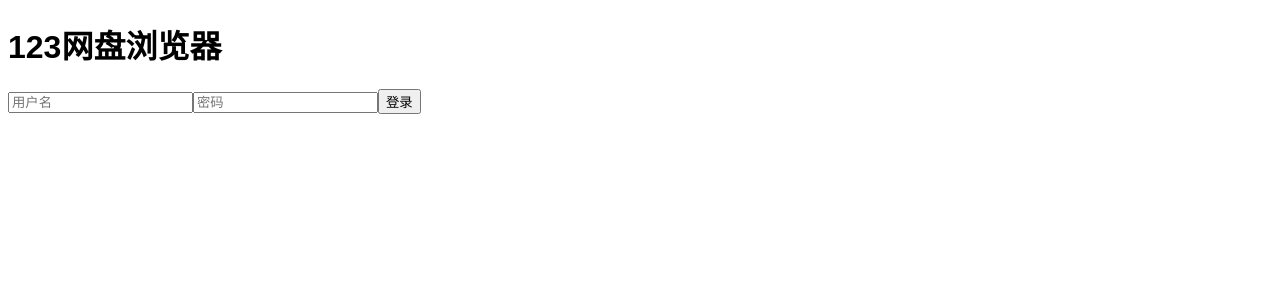
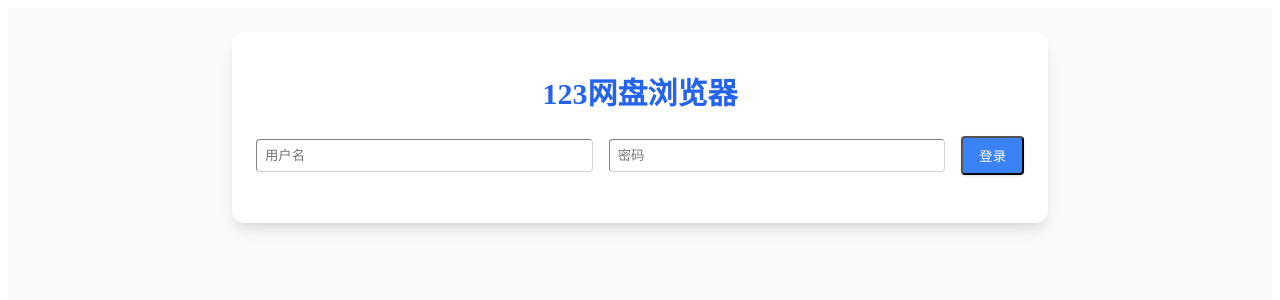
Before and after one commit to zhengweixin0101/123Pan-Web, a Vue app: page / in a window 1280 px wide. Shown: the top 300 px of the page. Built offline with nearby package versions, Linux system fonts and the light colour scheme.

Commit message:
优化样式

```diff
--- a/package.json
+++ b/package.json
@@ -8,6 +8,7 @@
         "serve": "vite preview"
     },
     "dependencies": {
+        "unocss": "^66.5.0",
         "vue": "^3.3.4"
     },
     "devDependencies": {
--- a/src/app.vue
+++ b/src/app.vue
@@ -1,37 +1,63 @@
 <template>
-  <div class="p-6">
-    <h1 class="text-2xl font-bold mb-4">123网盘浏览器</h1>
+  <div class="min-h-screen bg-gray-50 p-6">
+    <div class="max-w-3xl mx-auto bg-white shadow-lg rounded-xl p-6">
+      <h1 class="text-3xl font-bold mb-6 text-center text-blue-600">123网盘浏览器</h1>
 
-    <div v-if="!user" class="mb-4">
-      <input v-model="username" placeholder="用户名" class="border p-2 mr-2">
-      <input v-model="password" placeholder="密码" type="password" class="border p-2 mr-2">
-      <button @click="handleLogin" class="bg-blue-500 text-white px-4 py-2 rounded">登录</button>
+      <!-- 登录表单 -->
+      <div v-if="!user" class="flex flex-col sm:flex-row items-center justify-center gap-4 mb-6">
+        <input v-model="username"
+               placeholder="用户名"
+               class="border border-gray-300 p-2 rounded w-full sm:w-auto flex-1">
+        <input v-model="password"
+               placeholder="密码"
+               type="password"
+               class="border border-gray-300 p-2 rounded w-full sm:w-auto flex-1">
+        <button @click="handleLogin"
+                class="bg-blue-500 hover:bg-blue-600 text-white px-4 py-2 rounded shadow">
+          登录
+        </button>
       </div>
 
+      <!-- 文件浏览器 -->
       <div v-else>
-      <p class="mb-4">已登录用户：{{ user.username }}</p>
-      <button @click="logout" class="bg-red-500 text-white px-4 py-2 rounded mb-4">退出登录</button>
-      <div>
+        <div class="flex items-center justify-between mb-4">
+          <p class="text-gray-700">已登录：<span class="font-semibold">{{ user.username }}</span></p>
+          <button @click="logout"
+                  class="bg-red-500 hover:bg-red-600 text-white px-4 py-2 rounded shadow">
+            退出登录
+          </button>
+        </div>
+
+        <div class="border rounded-lg bg-gray-50 p-4 max-h-[70vh] overflow-y-auto">
           <ul>
             <li v-for="file in files" :key="file.FileId" class="mb-1">
-            <span v-if="file.Type === 1" class="text-blue-600 cursor-pointer" @click="loadFolder(file)">
+              <div class="flex items-center gap-2 cursor-pointer group"
+                   @click="file.Type === 1 ? loadFolder(file) : download(file)">
+                <span v-if="file.Type === 1" class="text-blue-600 group-hover:text-blue-800">
                   📁 {{ file.FileName }}
                 </span>
-            <span v-else class="cursor-pointer" @click="download(file)">
+                <span v-else class="group-hover:text-gray-800">
                   📄 {{ file.FileName }}
                 </span>
-            <ul v-if="expanded[file.FileId]" class="ml-4">
-              <li v-for="sub in expanded[file.FileId]" :key="sub.FileId">
-                <span v-if="sub.Type === 1" class="text-blue-600 cursor-pointer" @click="loadFolder(sub)">
+              </div>
+
+              <!-- 子文件夹 -->
+              <ul v-if="expanded[file.FileId]" class="ml-6 border-l pl-3 mt-1">
+                <li v-for="sub in expanded[file.FileId]" :key="sub.FileId" class="mb-1">
+                  <div class="flex items-center gap-2 cursor-pointer group"
+                       @click="sub.Type === 1 ? loadFolder(sub) : download(sub)">
+                    <span v-if="sub.Type === 1" class="text-blue-600 group-hover:text-blue-800">
                       📁 {{ sub.FileName }}
                     </span>
-                <span v-else class="cursor-pointer" @click="download(sub)">
+                    <span v-else class="group-hover:text-gray-800">
                       📄 {{ sub.FileName }}
                     </span>
+                  </div>
                 </li>
               </ul>
             </li>
           </ul>
+        </div>
       </div>
     </div>
   </div>
@@ -40,6 +66,7 @@
 <script setup>
 import { ref, onMounted } from 'vue';
 import { login, getFiles, downloadFile } from './123pan.js';
+import 'uno.css'
 
 const username = ref('');
 const password = ref('');
@@ -49,7 +76,7 @@ const expanded = ref({});
 
 async function handleLogin() {
   try {
-    const token = await login(username.value, password.value);
+    await login(username.value, password.value);
     user.value = JSON.parse(localStorage.getItem('user'));
     await loadRoot();
   } catch (err) {
@@ -87,7 +114,3 @@ onMounted(async () => {
   }
 });
 </script>
-
-<style>
-body { font-family: sans-serif; }
-</style>
--- /dev/null
+++ b/uno.config.js
@@ -0,0 +1,9 @@
+import { defineConfig, presetUno, presetAttributify, presetIcons } from 'unocss'
+
+export default defineConfig({
+    presets: [
+        presetUno(),
+        presetAttributify(),
+        presetIcons(),
+    ],
+})
--- a/vite.config.js
+++ b/vite.config.js
@@ -1,6 +1,7 @@
 import { defineConfig } from 'vite'
 import vue from '@vitejs/plugin-vue'
+import UnoCSS from 'unocss/vite'
 
 export default defineConfig({
-    plugins: [vue()]
+    plugins: [UnoCSS(), vue()]
 })
```
Also changed, not shown: 1 other file (tests, documents, lock files or other folders). Lines whose indentation alone changed are shown as unchanged.
